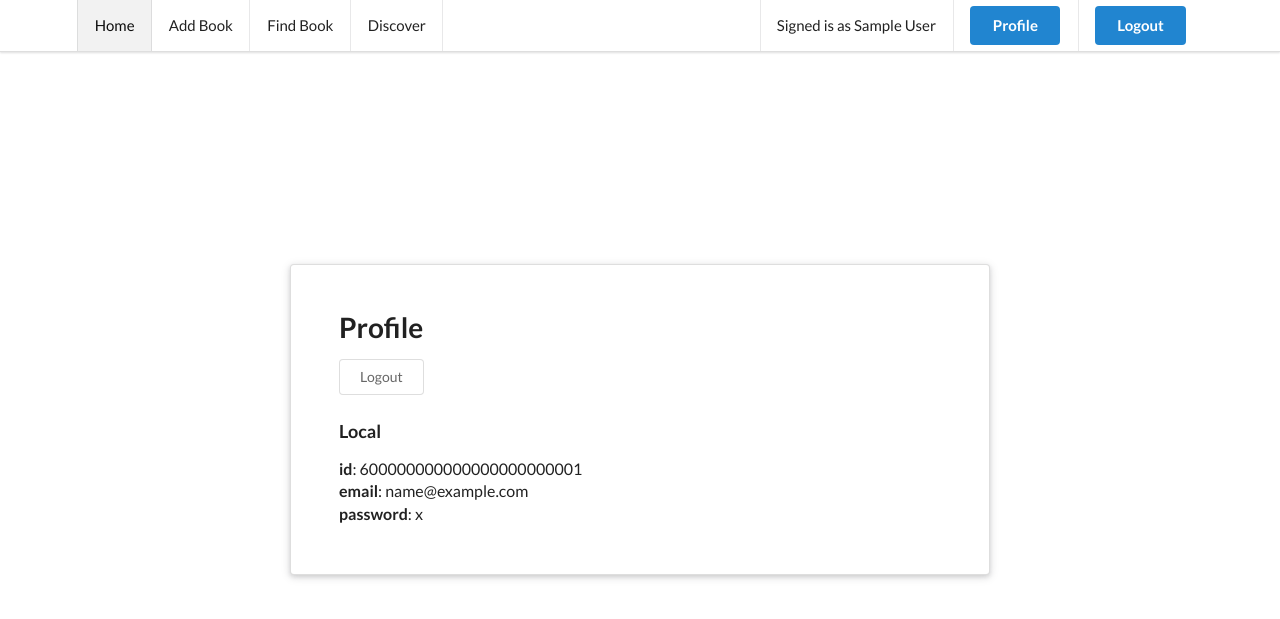
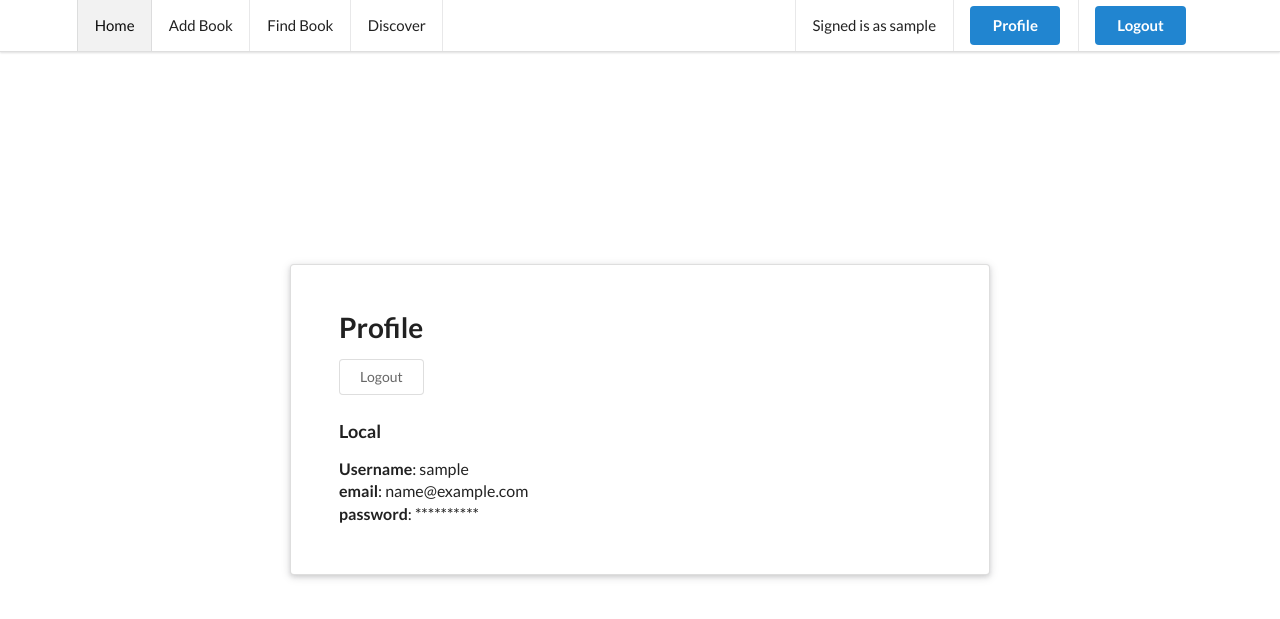
Before and after one commit to konradgnat/readbooks, a Node server app: page /profile in a window 1280 px wide. Shown: the top 619 px of the page. Run offline with Node 20, Linux system fonts and the light colour scheme; a user stored in the database is signed in; tables that the repository leaves empty hold one stand-in row (values such as "Sample post"); some libraries are stand-ins or nearby versions.

Commit message:
Add username, timestamp and comment auhtor features

```diff
--- a/config/passport.js
+++ b/config/passport.js
@@ -84,7 +84,7 @@ module.exports	= function(passport){
 					console.log(req);
 					console.log("req.user = ");
 					console.log(req.user);
-					newUser.name =req.body.name;
+					newUser.username =req.body.username;
 					newUser.local.email	= email;
 					newUser.local.password= newUser.generateHash(password);
 
--- a/models/comment.js
+++ b/models/comment.js
@@ -8,7 +8,7 @@ var commentSchema = mongoose.Schema({
 				ref: "User"
 			},
 		username: String
-	}
+		}
 });
 
 module.exports = mongoose.model("Comment", commentSchema);
--- a/models/user.js
+++ b/models/user.js
@@ -2,7 +2,7 @@ var mongoose	= require('mongoose'),
 	bcrypt		= require('bcrypt-nodejs');
 
 var userSchema	= mongoose.Schema({
-	name 		: String,
+	username 		: String,
 	local		: {
 		email		: String,
 		password	: String
--- a/routes/comments.js
+++ b/routes/comments.js
@@ -15,7 +15,7 @@ router.post('/', isLoggedIn, function(req, res){
 					console.log(err);
 				} else {
                     newComment.author.id = req.user._id;
-                    newComment.author.username = req.user.name;
+                    newComment.author.username = req.user.username;
                     newComment.save();
 					book.comments.push(newComment);
 					book.save();
--- a/views/partials/header.ejs
+++ b/views/partials/header.ejs
@@ -30,8 +30,8 @@
       <%} else { %>
   			 <div class="item">
   	             <p>Signed is as
-          <%if(currentUser.name){%>
-            <%=currentUser.name%></p>
+          <%if(currentUser.username){%>
+            <%=currentUser.username%></p>
 
           <% } %>
          </div>
--- a/views/profile.ejs
+++ b/views/profile.ejs
@@ -10,31 +10,30 @@
 			  	<% if (currentUser.local.email) { %>
 			  	<h3>Local</h3>
                     <p>
-                        <strong>id</strong>: <%= currentUser._id %><br>
+                        <strong>Username</strong>: <%= currentUser.username %><br>
                         <strong>email</strong>: <%= currentUser.local.email %><br>
-                        <strong>password</strong>: <%= currentUser.local.password %>
+                        <strong>password</strong>: **********
                     </p>
 		  		<% } else if (currentUser.facebook.token) { %>
 			  	<h3>Facebook</h3>
                     <p>
-                        <strong>id</strong>: <%= currentUser.facebook.id %><br>
+                        <strong>Username</strong>: <%= currentUser.username %><br>
                         <strong>email</strong>: <%= currentUser.facebook.email %><br>
-                        <strong>name</strong>: <%= currentUser.facebook.name %>
+                        <strong>password</strong>: **********
                     </p>
 		  		<% } else if (currentUser.twitter.token) { %>
 			  	<h3>Twitter</h3>
                     <p>
-                        <strong>id</strong>: <%= currentUser.twitter.id %><br>
+                        <strong>Username</strong>: <%= currentUser.username %><br>
                         <strong>email</strong>: <%= currentUser.twitter.token %><br>
-                        <strong>password</strong>: <%= currentUser.twitter.displayName %><br>
-                        <strong>password</strong>: <%= currentUser.twitter.username %>
+                        <strong>password</strong>: **********
                     </p>
 		  		<% } else if (currentUser.google.token) { %>
 			  	<h3>Google</h3>
                     <p>
-                        <strong>name</strong>: <%= currentUser.google.name %><br>
+                        <strong>Username</strong>: <%= currentUser.username %><br>
                         <strong>email</strong>: <%= currentUser.google.email %><br>
-                        <strong>password</strong>: <%= currentUser.google.email %><br>
+                        <strong>password</strong>: **********
                     </p>
 		  		<% } %>
 			  </div>
--- a/views/register.ejs
+++ b/views/register.ejs
@@ -15,8 +15,8 @@
 	      </div>
 			<form class="ui form" action="/register" method="POST">
 				<div class="field">
-					<label>name</label>
-					<input type="text" name="name" placeholder="Your name">
+					<label>Username</label>
+					<input type="text" name="username" placeholder="Your username">
 				</div>
 				<div class="field">
 					<label>email</label>
```
Also changed, not shown: views/books/show.ejs (+7 -6 lines), 1 other file.
